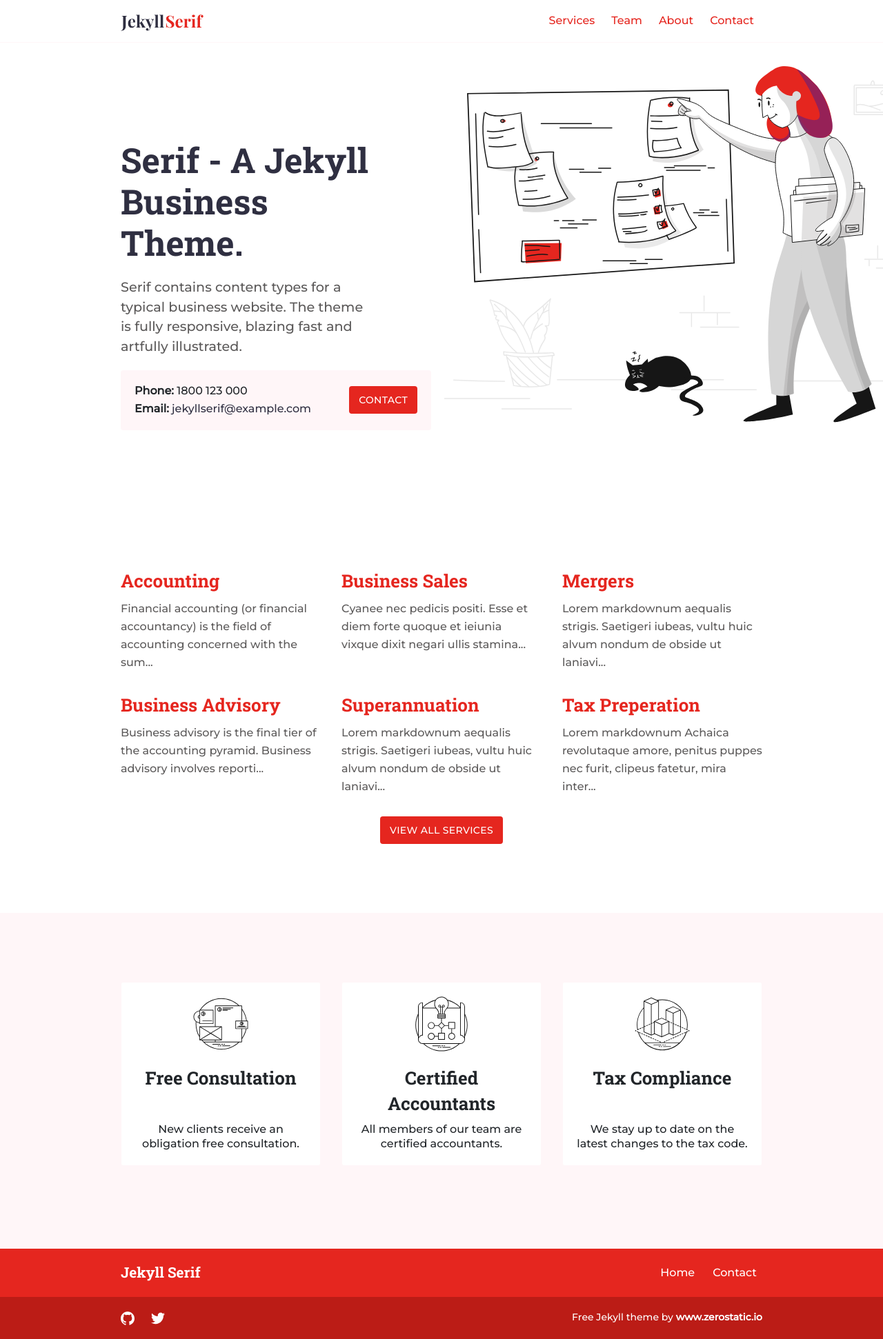
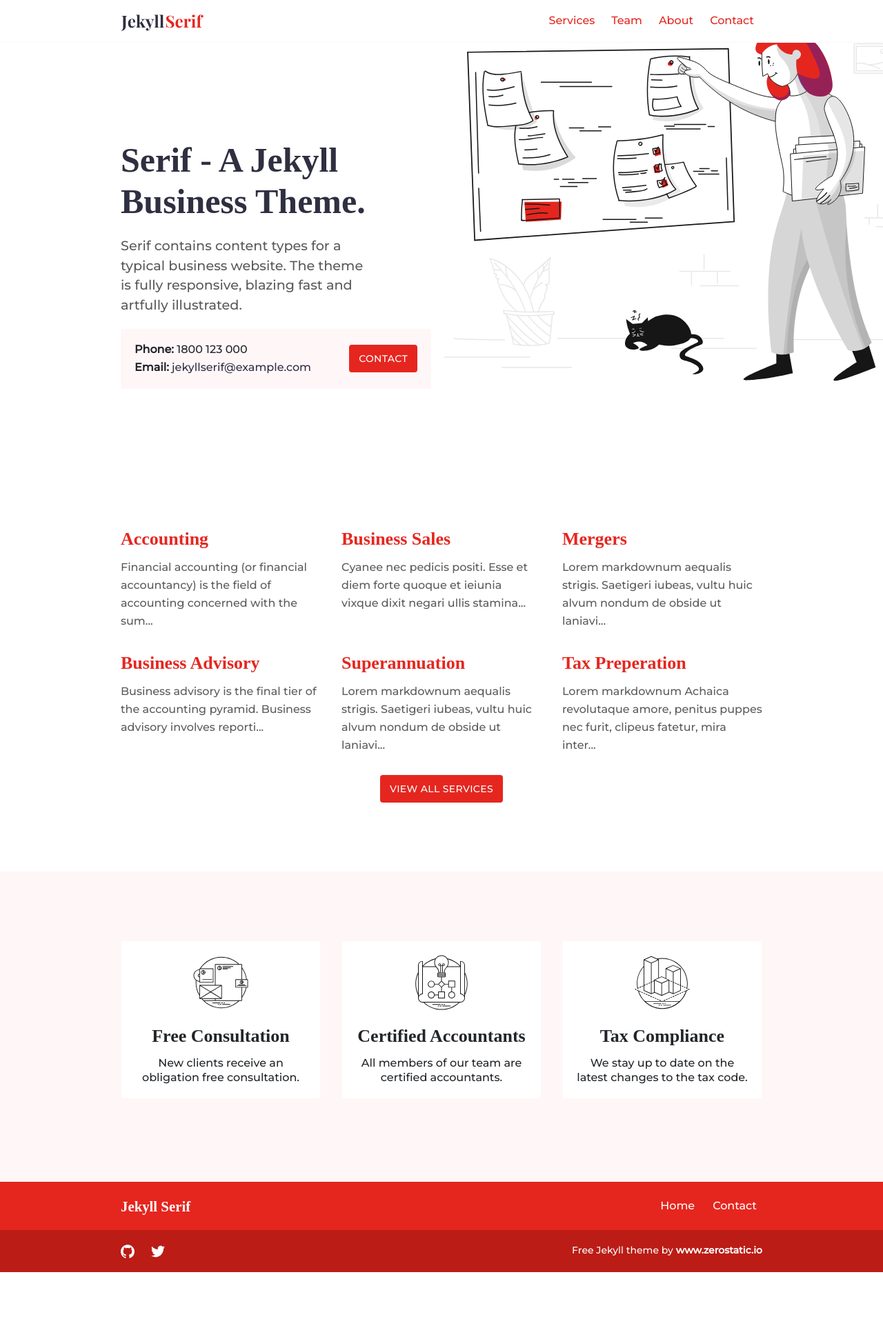
Before and after one commit to spmwtech/SPMWtech, a Jekyll site: the page built from index.md, in a window 1280 px wide. Shown: the whole page at 69% size. Built offline with Jekyll 4.4.1, drawn with Linux system fonts in a browser that asks for light colours; some web fonts are replaced; after the commit the page ends 1845 px from its top, so only the background shows below that.

Commit message:
Update default.html

```diff
--- a/_layouts/default.html
+++ b/_layouts/default.html
@@ -9,7 +9,7 @@
   <!-- Google Fonts CDN -->
   <link rel="preconnect" href="https://fonts.googleapis.com">
   <link rel="preconnect" href="https://fonts.gstatic.com" crossorigin>
-  <link href="https://fonts.googleapis.com/css2?family=Montserrat:ital,wght@0,500;1,500&family=Roboto+Slab:wght@700&display=swap" rel="stylesheet">
+  <link href="https://fonts.googleapis.com/css2?family=Montserrat:ital,wght@0,500;1,500&family=Orelega+One&display=swap" rel="stylesheet">
   <!-- Self host font -->
   <!-- <link rel="preload" href="{{ '/assets/fonts/Circular Std Font.woff2' | relative_url }}" as="font" type="font/woff2" crossorigin> -->
   <link href="{{ '/assets/css/style.css' | relative_url }}" rel="stylesheet">
```
